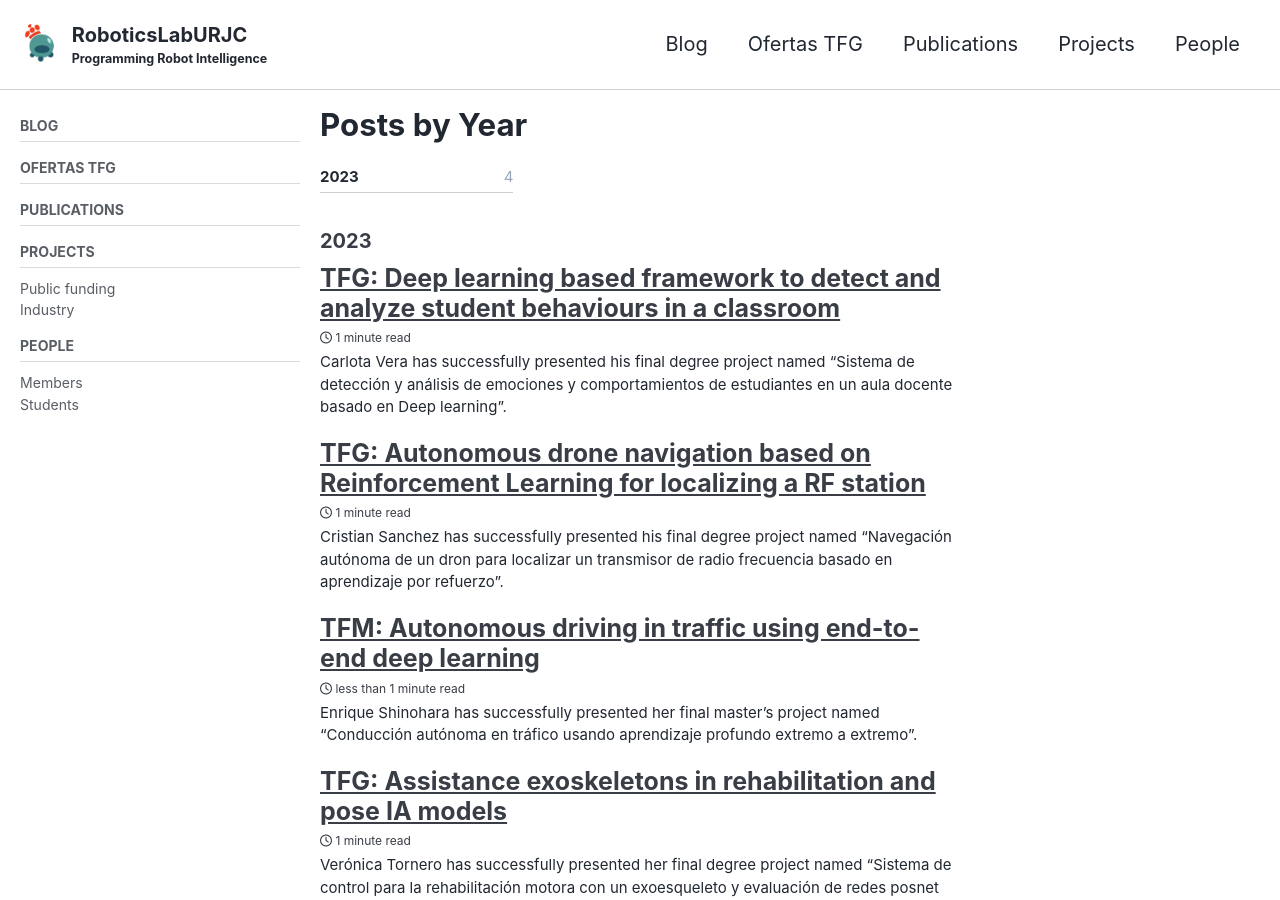
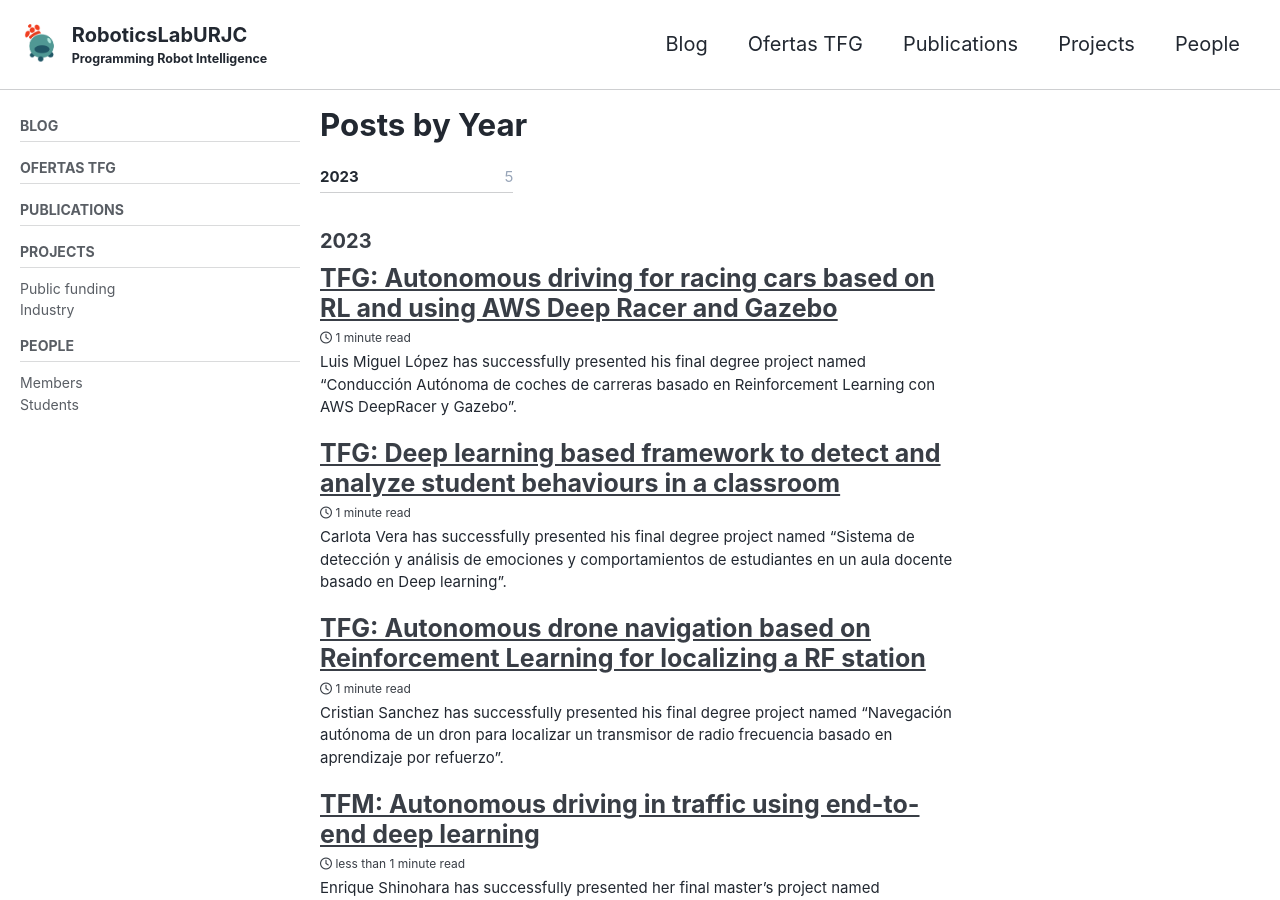
Before and after one commit to RoboticsLabURJC/RoboticsLabURJC.github.io, a Jekyll site: the page built from _pages/year-archive.md, in a window 1280 px wide and 900 px high. Built offline with Jekyll 4.4.1, drawn with Linux system fonts in a browser that asks for light colours; cached includes are drawn as plain includes; nearby versions of some CDN libraries.

Commit message:
add new TFG sheet

```diff
--- /dev/null
+++ b/_posts/2023-12-01-TFG-LuisMiguel-Lopez.md
@@ -0,0 +1,73 @@
+---
+title: "TFG: Autonomous driving for racing cars based on RL and using AWS Deep Racer and Gazebo"
+categories:
+  - TFG
+tags:
+  - tfg
+  - RL
+  - autonomous-driving
+  - racing
+  - tutor:rocapal
+---
+
+Luis Miguel López  has successfully presented his final degree project named **"Conducción Autónoma de coches de carreras basado en Reinforcement Learning con AWS DeepRacer y Gazebo"**.
+
+
+| Information and Resources  | |
+| :--- |
+| Work |  [PDF](https://burjcdigital.urjc.es/bitstream/handle/10115/25616/2023-24-EIF-O-2327-2327037-lm.lopez.2019-MEMORIA.pdf)|
+| Slides | [PDF](https://github.com/RoboticsLabURJC/2022-tfg-luismiguel-lopez/tree/master/slides) |
+| Git Repository | [Link](https://github.com/RoboticsLabURJC/2022-tfg-luismiguel-lopez)|
+| Tutor | Roberto Calvo Palomino |
+
+
+<div style="text-align: justify">
+
+
+<br>
+The automotive world does not escape the advances of robotics and AI. one of the great dreams in the history of humanity
+Since cars circulate in our world, autonomous cars are becoming increasingly popular every day
+closer to being a reality. In some countries, autonomous cars are already going circulate through large cities, even doing taxi services.
+
+
+The world of autonomous driving is also related to the racing motorsport, with the existence of some competitions in which one
+one of the most important elements, if not the most, of a racing car, which is the
+pilot is not a person but a computer capable of understanding and analyzing the
+car environment to drive himself as fast as possible around track.
+
+<br>
+<br>
+
+This TFG focuses on the development of autonomous driving behaviors
+based on reinforcement learning in racing circuits, in order to obtain
+reactive and appropriate behaviors in different scenarios using
+a robot with the necessary characteristics to carry out these behaviors,
+the AWS Deepracer.
+
+<br>
+The AWS Deepracer league is a competition where participants try to build an autonomous behavior
+ in a small racing car using artificial intelligence. In this
+competition, participants are provided with a small robot with
+autonomous capabilities, the AWS Deepracer promoted by Amazon, together with a simulated environment
+in which the participants must program the robot with one goal: be the fastast one!
+
+
+
+<br>
+<br>
+
+<img src="https://github.com/RoboticsLabURJC/2022-tfg-luismiguel-lopez/assets/78983070/942187d8-f25b-47bc-8f50-cc8c6a709cef" style="max-width: 800px;  display: block; margin-left: auto; margin-right: auto; width: 90%;" />
+
+
+
+<br>
+<br>
+
+
+Check the video below to see more details about the system:
+
+</div>
+<br>
+<br>
+
+<iframe width="560" height="315" src="https://www.youtube.com/embed/g7wZ5BbI_jo?si=EDjrmFvWqP7NNVtG" title="YouTube video player" frameborder="0" allow="accelerometer; autoplay; clipboard-write; encrypted-media; gyroscope; picture-in-picture; web-share" allowfullscreen></iframe>
```
Also changed, not shown: _pages/projects/projects.md (+1 -1 lines).
